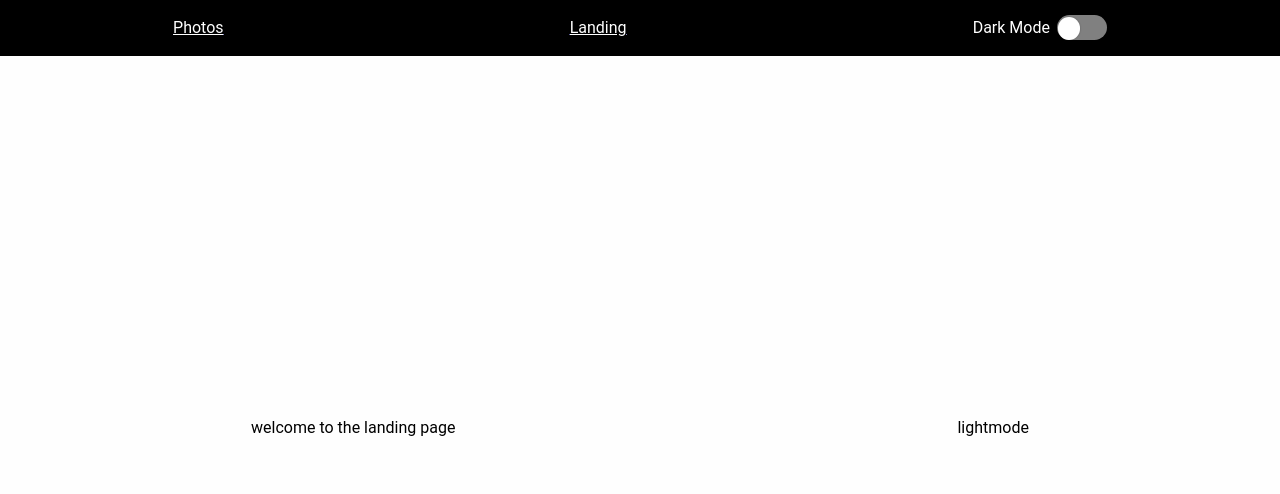
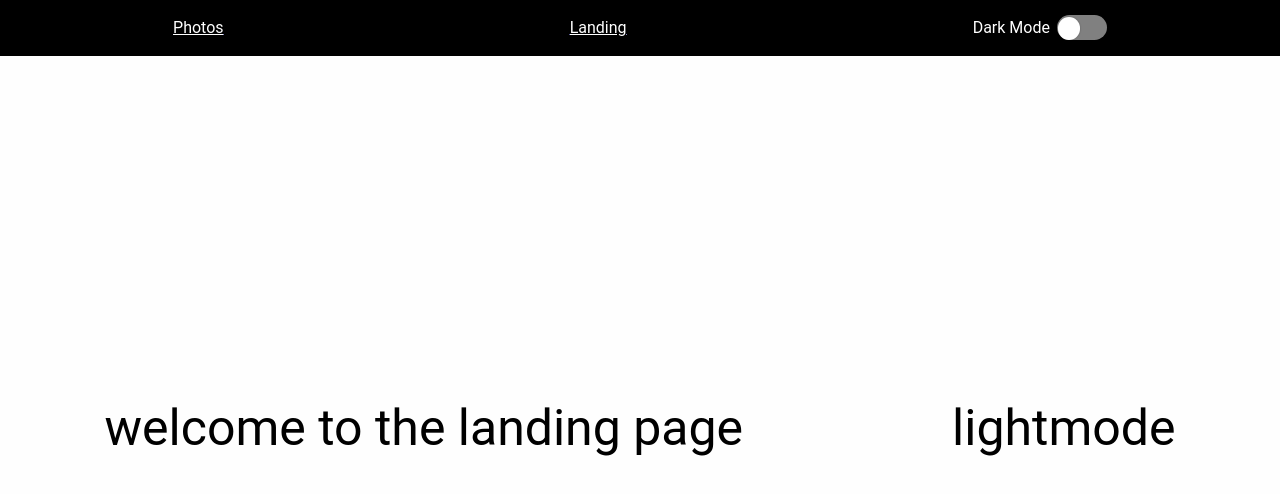
Before and after one commit to Jake-Egbert/darkmode, a React (Create React App) app: page / in a window 1280 px wide. Shown: the top 494 px of the page. Built offline with nearby package versions, Linux system fonts and the light colour scheme.

Commit message:
added a glow effect and cleaned up code

```diff
--- a/src/components/customComponents/Switch.js
+++ b/src/components/customComponents/Switch.js
@@ -7,6 +7,7 @@ const Switch = () => {
   const handleSwitch = () => {
     toggleDarkMode();
   };
+
   return (
     <>
       <input
--- a/src/index.js
+++ b/src/index.js
@@ -4,7 +4,9 @@ import ReactDOM from "react-dom/client";
 
 import { DarkModeProvider } from "./components/context/DarkModeContext";
 import "./styles/main.scss";
+
 const root = ReactDOM.createRoot(document.getElementById("root"));
+
 root.render(
   <React.StrictMode>
     <DarkModeProvider>
--- a/src/styles/common/app.scss
+++ b/src/styles/common/app.scss
@@ -11,10 +11,29 @@
     .main-container {
       width: 100%;
       height: 100%;
+      font-size: 50px;
 
       .content-dark {
         background-color: black;
-        color: white;
+        // color: #fff;
+        // text-shadow: 0 0 7px #fff, 0 0 10px #fff, 0 0 21px #fff, 0 0 42px #0fa,
+        //   0 0 82px #0fa, 0 0 92px #0fa, 0 0 102px #0fa, 0 0 151px #0fa;
+        color: #fff;
+        text-align: center;
+        animation: content-dark 1s ease-in-out infinite alternate;
+
+        @keyframes content-dark {
+          from {
+            text-shadow: 0 0 10px #fff, 0 0 20px #fff, 0 0 30px rgb(2, 155, 104),
+              0 0 40px rgb(2, 155, 104), 0 0 50px rgb(2, 155, 104),
+              0 0 60px rgb(2, 155, 104), 0 0 70px rgb(2, 155, 104);
+          }
+
+          to {
+            text-shadow: 0 0 20px #fff, 0 0 30px #0fa, 0 0 40px #0fa,
+              0 0 50px #0fa, 0 0 60px #0fa, 0 0 70px #0fa, 0 0 80px #0fa;
+          }
+        }
       }
     }
   }
--- a/src/styles/main.scss
+++ b/src/styles/main.scss
@@ -3,5 +3,4 @@
 @import "./common/app.scss";
 @import "./customComponents/switch.scss";
 
-@import "./pages/landing.scss";
-@import "./pages/photos.scss";
+@import "./pages/pages.scss";
```
Also changed, not shown: src/styles/pages/pages.scss (renamed from src/styles/pages/landing.scss), src/styles/pages/photos.scss (deleted).
